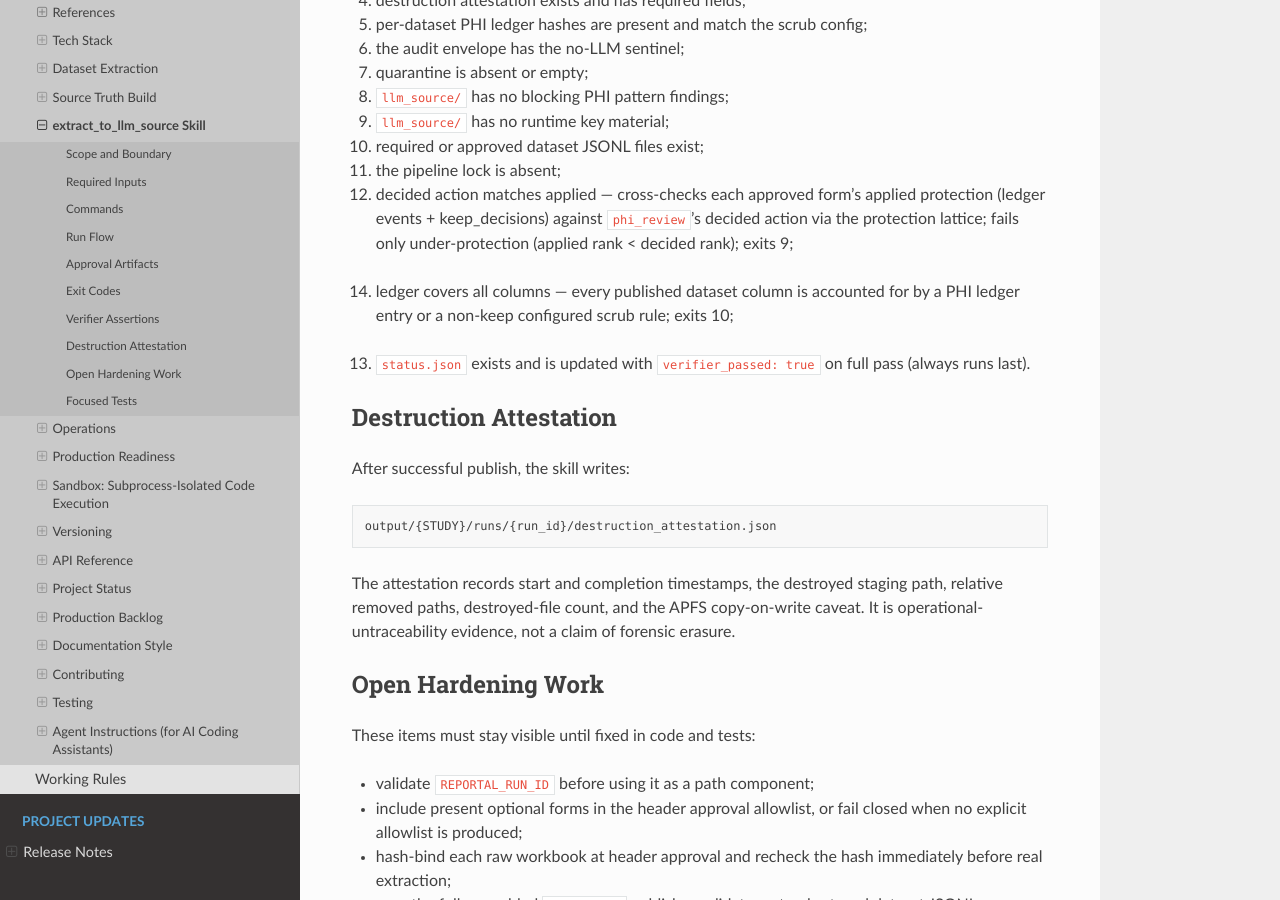
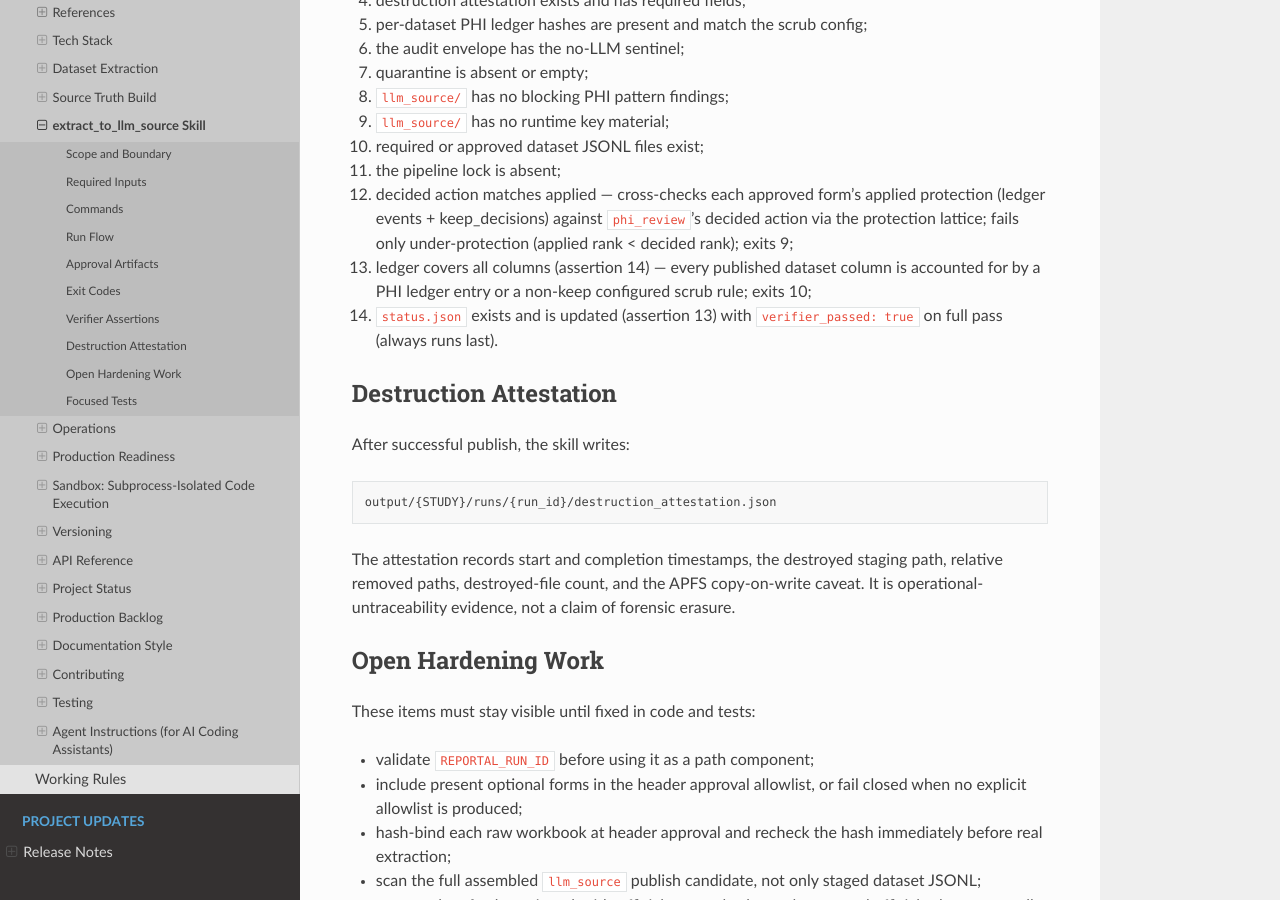
Before and after one commit to solomonsjoseph/RePORT-AI-Portal, a Sphinx documentation site: the page built from docs/sphinx/developer_guide/extract_to_llm_source.rst, in a window 1280 px wide and 900 px high, scrolled down 3739 px. Built offline with Sphinx 7.4.7 and the Read the Docs theme 3.1.0, drawn with Linux system fonts in a browser that asks for light colours.

Commit message:
docs+chore: gitignore docs/abstracts; fix verifier assertion-order RST enumeration

```diff
--- a/docs/sphinx/developer_guide/extract_to_llm_source.rst
+++ b/docs/sphinx/developer_guide/extract_to_llm_source.rst
@@ -226,10 +226,10 @@ It checks 14 assertions; execution order is 1→12, then 14, then 13
     applied protection (ledger events + keep_decisions) against
     ``phi_review``'s decided action via the protection lattice; fails
     only under-protection (applied rank < decided rank); exits 9;
-14. ledger covers all columns — every published dataset column is
-    accounted for by a PHI ledger entry or a non-keep configured scrub
-    rule; exits 10;
-13. ``status.json`` exists and is updated with
+13. ledger covers all columns (assertion 14) — every published dataset
+    column is accounted for by a PHI ledger entry or a non-keep
+    configured scrub rule; exits 10;
+14. ``status.json`` exists and is updated (assertion 13) with
     ``verifier_passed: true`` on full pass (always runs last).
 
 Destruction Attestation
```
Also changed, not shown: 1 other file.
